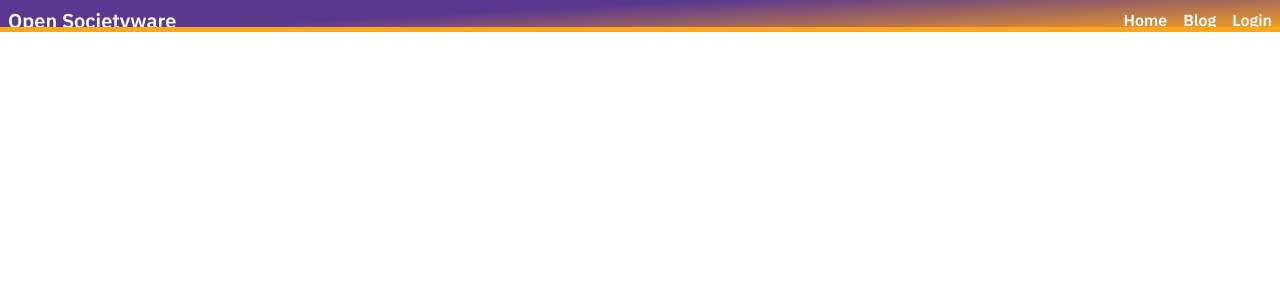
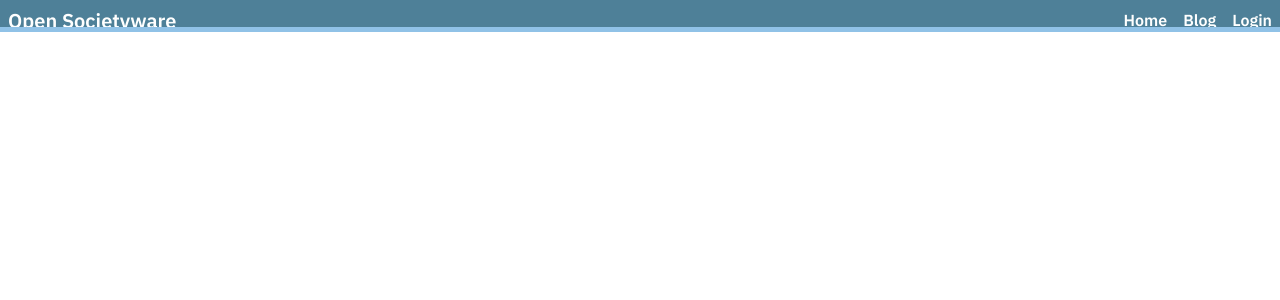
Before and after one commit to matthew-townson/Open-Societyware, a SvelteKit app: page / in a window 1280 px wide. Shown: the top 300 px of the page. Built offline with nearby package versions, Linux system fonts and the light colour scheme.

Commit message:
updated formatting

```diff
--- a/src/routes/+layout.svelte
+++ b/src/routes/+layout.svelte
@@ -1,8 +1,9 @@
 <nav>
-    <a href="#" id="title">Open Societyware</a>
+    <a href="/" id="title">Open Societyware</a>
     <div class="navr">
         <a href="#">Home</a>
         <a href="#">Blog</a>
         <a href="#">Login</a>
     </div>
 </nav>
+<div class="content"><slot></slot></div>
--- a/static/assets/css/style.css
+++ b/static/assets/css/style.css
@@ -1,5 +1,5 @@
 @font-face {
-    font-family: 'IBM-Plex-Sans-med';
+    font-family: 'IBM-Plex-Sans-Med';
     src: url('/assets/fonts/IBMPlexSans/IBMPlexSans-Medium.woff2') format('woff2'),
        url('/assets/fonts/IBMPlexSans/IBMPlexSans-Medium.woff') format('woff'),
        url('/assets/fonts/IBMPlexSans/IBMPlexSans-Medium.ttf') format('ttf');
@@ -9,7 +9,7 @@
 }
 
 @font-face {
-    font-family: 'IBM-Plex-Sans-semi';
+    font-family: 'IBM-Plex-Sans-Semi';
     src: url('/assets/fonts/IBMPlexSans/IBMPlexSans-SemiBold.woff2') format('woff2'),
        url('/assets/fonts/IBMPlexSans/IBMPlexSans-SemiBold.ttf') format('ttf'),
        url('/assets/fonts/IBMPlexSans/IBMPlexSans-SemiBold.woff') format('woff');
@@ -18,16 +18,24 @@
     font-display: swap;
 }
 
+@font-face {
+    font-family: 'Inter-Reg';
+    src: url('/assets/fonts/Inter/Inter-Regular.woff2') format('woff2'),
+        url('/assets/fonts/Inter/Inter-Regular.woff') format('woff'),
+        url('/assets/fonts/Inter/Inter-Regular.ttf') format('ttf');
+    font-style: normal;
+    font-display: swap;
+}
+
 body {
     margin: 0;
-    font-family: Arial, Helvetica, sans-serif;
+    font-family: Inter-Reg, Arial, Helvetica, sans-serif;
 }
 
 nav {
     height: 4vh;
     overflow: hidden;
-    background: rgb(91,56,143);
-    background: linear-gradient(177deg, rgba(91,56,143,1) 38%, rgba(255,165,26,1) 100%);
+    background: #4E8098;
     position: fixed;
     width: 100%;
     top: 0;
@@ -42,12 +50,13 @@ nav a {
     padding: 1vh;
     text-decoration: none;
     font-size: 2vh;
-    font-family: 'IBM-Plex-Sans-semi', Fallback, sans-serif;
+    font-family: 'IBM-Plex-Sans-Semi', Fallback, sans-serif;
     line-height: 25px;
     border-radius: 4px;
 }
 
 nav #title {
+    color: white;
     font-size: 2.5vh;
     font-weight: bold;
     transition: 0.4s;
@@ -55,7 +64,7 @@ nav #title {
 
 nav a:hover {
     transition: 0.4s;
-    color: rgb(74, 214, 81);
+    color: #cbcfd6;
 }
 
 nav::after {
@@ -66,7 +75,7 @@ nav::after {
     height: 5px;
     bottom: 0;
     left: 0;
-    background-color: #ffa51a;
+    background-color: #90C2E7;
     transform-origin: bottom right;
     transition: transform 0.5s ease-out;
 }
@@ -100,7 +109,7 @@ nav .navr {
     padding: 1vmin;
     text-decoration: none;
     font-size: 2.5vh;
-    font-family: 'IBM-Plex-Sans-semi', Fallback, sans-serif;
+    font-family: 'IBM-Plex-Sans-Semi', Fallback, sans-serif;
     line-height: 25px;
     border-radius: 4px;
 }
@@ -112,5 +121,4 @@ nav .navr {
 
 .content {
     margin-top: 4vh;
-    background-color: black;
 }
```
Also changed, not shown: notes/colours.md (added, +8 -0 lines).
